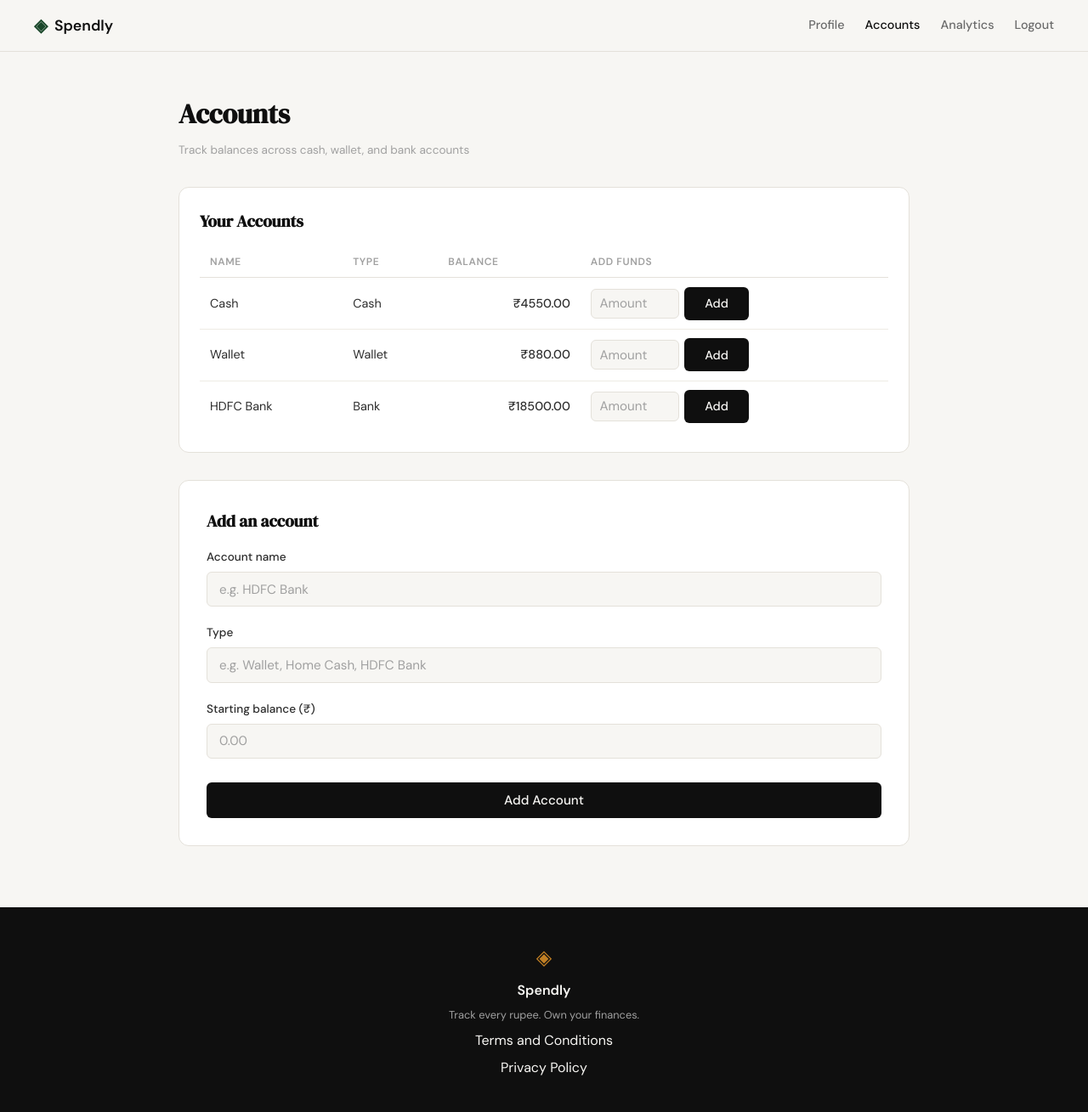
After one commit to tejash5489-lang/spendly, a Flask app: page /accounts in a window 1280 px wide. The commit adds this page. Shown: the whole page at 85% size. Run offline with Flask 3, Linux system fonts and the light colour scheme; the visitor is signed in with stand-in values (Sample User, id 1); data comes from the database, SQL or seed files in the repository.

Commit message:
feat: add accounts and balance tracking
Adds an accounts table (Cash/Wallet/Bank-style, free-text type) with
per-account running balances. Expenses can optionally link to an
account; adding/editing/deleting a linked expense keeps that
account's balance reconciled. New /accounts page to create accounts
and top up balances.

Co-Authored-By: Claude Sonnet 5 <noreply@anthropic.com>

```diff
--- a/app.py
+++ b/app.py
@@ -5,7 +5,7 @@ from datetime import date, datetime
 from flask import Flask, redirect, render_template, request, session, url_for
 from werkzeug.security import generate_password_hash
 
-from database.db import CATEGORIES, get_db, init_db, seed_db
+from database.db import ACCOUNT_TYPES, CATEGORIES, get_db, init_db, seed_db
 
 app = Flask(__name__)
 app.secret_key = "dev-secret-key-change-in-production"
@@ -190,6 +190,36 @@ def _validate_expense_form(form_values):
     return amount, None
 
 
+def _get_accounts(conn, user_id):
+    return conn.execute(
+        "SELECT id, name, type, balance FROM accounts WHERE user_id = ? ORDER BY id",
+        (user_id,),
+    ).fetchall()
+
+
+# Resolves a submitted account_id form value. Returns (account_id, error)
+# where account_id is None if the field was left blank, or an int belonging
+# to user_id on success. Any invalid/unowned value yields the same generic
+# error, so a nonexistent id can't be distinguished from someone else's.
+def _resolve_account_id(conn, user_id, raw):
+    raw = (raw or "").strip()
+    if not raw:
+        return None, None
+
+    try:
+        account_id = int(raw)
+    except ValueError:
+        return None, "Please select a valid account."
+
+    owned = conn.execute(
+        "SELECT id FROM accounts WHERE id = ? AND user_id = ?", (account_id, user_id)
+    ).fetchone()
+    if owned is None:
+        return None, "Please select a valid account."
+
+    return account_id, None
+
+
 # Builds a `user_id = ? [AND date >= ?] [AND date <= ?]` clause with matching
 # bound params — start/end only ever reach SQL through these `?` placeholders.
 def _where_clause(user_id, start, end):
@@ -283,37 +313,58 @@ def add_expense():
         return redirect(url_for("login"))
 
     today = date.today().isoformat()
-    form_values = {"amount": "", "category": "", "date": today, "description": ""}
+    form_values = {
+        "amount": "",
+        "category": "",
+        "account_id": "",
+        "date": today,
+        "description": "",
+    }
     error = None
+
+    conn = get_db()
 
     if request.method == "POST":
         form_values["amount"] = request.form.get("amount", "")
         form_values["category"] = request.form.get("category", "")
+        form_values["account_id"] = request.form.get("account_id", "")
         form_values["date"] = request.form.get("date", "")
         form_values["description"] = request.form.get("description", "").strip()
 
         amount, error = _validate_expense_form(form_values)
 
+        account_id = None
         if error is None:
-            conn = get_db()
+            account_id, error = _resolve_account_id(conn, session["user_id"], form_values["account_id"])
+
+        if error is None:
             conn.execute(
-                "INSERT INTO expenses (user_id, amount, category, date, description) "
-                "VALUES (?, ?, ?, ?, ?)",
+                "INSERT INTO expenses (user_id, amount, category, date, description, account_id) "
+                "VALUES (?, ?, ?, ?, ?, ?)",
                 (
                     session["user_id"],
                     amount,
                     form_values["category"],
                     form_values["date"],
                     form_values["description"] or None,
+                    account_id,
                 ),
             )
+            if account_id is not None:
+                conn.execute(
+                    "UPDATE accounts SET balance = balance - ? WHERE id = ? AND user_id = ?",
+                    (amount, account_id, session["user_id"]),
+                )
             conn.commit()
             conn.close()
             return redirect(url_for("profile"))
 
+    accounts = _get_accounts(conn, session["user_id"])
+    conn.close()
     return render_template(
         "add_expense.html",
         categories=CATEGORIES,
+        accounts=accounts,
         error=error,
         **form_values,
     )
@@ -326,7 +377,8 @@ def edit_expense(id):
 
     conn = get_db()
     expense = conn.execute(
-        "SELECT id, amount, category, date, description FROM expenses WHERE id = ? AND user_id = ?",
+        "SELECT id, amount, category, date, description, account_id "
+        "FROM expenses WHERE id = ? AND user_id = ?",
         (id, session["user_id"]),
     ).fetchone()
 
@@ -337,6 +389,7 @@ def edit_expense(id):
     form_values = {
         "amount": expense["amount"],
         "category": expense["category"],
+        "account_id": str(expense["account_id"]) if expense["account_id"] is not None else "",
         "date": expense["date"],
         "description": expense["description"] or "",
     }
@@ -345,33 +398,54 @@ def edit_expense(id):
     if request.method == "POST":
         form_values["amount"] = request.form.get("amount", "")
         form_values["category"] = request.form.get("category", "")
+        form_values["account_id"] = request.form.get("account_id", "")
         form_values["date"] = request.form.get("date", "")
         form_values["description"] = request.form.get("description", "").strip()
 
         amount, error = _validate_expense_form(form_values)
 
+        account_id = None
         if error is None:
+            account_id, error = _resolve_account_id(conn, session["user_id"], form_values["account_id"])
+
+        if error is None:
+            old_account_id = expense["account_id"]
+            old_amount = expense["amount"]
+
             conn.execute(
-                "UPDATE expenses SET amount = ?, category = ?, date = ?, description = ? "
+                "UPDATE expenses SET amount = ?, category = ?, date = ?, description = ?, account_id = ? "
                 "WHERE id = ? AND user_id = ?",
                 (
                     amount,
                     form_values["category"],
                     form_values["date"],
                     form_values["description"] or None,
+                    account_id,
                     id,
                     session["user_id"],
                 ),
             )
+            if old_account_id is not None:
+                conn.execute(
+                    "UPDATE accounts SET balance = balance + ? WHERE id = ? AND user_id = ?",
+                    (old_amount, old_account_id, session["user_id"]),
+                )
+            if account_id is not None:
+                conn.execute(
+                    "UPDATE accounts SET balance = balance - ? WHERE id = ? AND user_id = ?",
+                    (amount, account_id, session["user_id"]),
+                )
             conn.commit()
             conn.close()
             return redirect(url_for("profile"))
 
+    accounts = _get_accounts(conn, session["user_id"])
     conn.close()
     return render_template(
         "edit_expense.html",
         id=id,
         categories=CATEGORIES,
+        accounts=accounts,
         error=error,
         **form_values,
     )
@@ -384,7 +458,7 @@ def delete_expense(id):
 
     conn = get_db()
     expense = conn.execute(
-        "SELECT id FROM expenses WHERE id = ? AND user_id = ?",
+        "SELECT id, amount, account_id FROM expenses WHERE id = ? AND user_id = ?",
         (id, session["user_id"]),
     ).fetchone()
 
@@ -396,10 +470,103 @@ def delete_expense(id):
         "DELETE FROM expenses WHERE id = ? AND user_id = ?",
         (id, session["user_id"]),
     )
+    if expense["account_id"] is not None:
+        conn.execute(
+            "UPDATE accounts SET balance = balance + ? WHERE id = ? AND user_id = ?",
+            (expense["amount"], expense["account_id"], session["user_id"]),
+        )
     conn.commit()
     conn.close()
     return redirect(url_for("profile"))
 
 
+@app.route("/accounts", methods=["GET", "POST"])
+def accounts():
+    if "user_id" not in session:
+        return redirect(url_for("login"))
+
+    error = None
+    conn = get_db()
+
+    if request.method == "POST":
+        name = request.form.get("name", "").strip()
+        type_ = request.form.get("type", "").strip()
+        raw_balance = request.form.get("balance", "")
+
+        balance = None
+        try:
+            balance = float(raw_balance)
+        except ValueError:
+            pass
+
+        if not name:
+            error = "Please enter an account name."
+        elif not type_:
+            error = "Please enter an account type."
+        elif balance is None or not math.isfinite(balance):
+            error = "Enter a valid starting balance."
+
+        if error is None:
+            conn.execute(
+                "INSERT INTO accounts (user_id, name, type, balance) VALUES (?, ?, ?, ?)",
+                (session["user_id"], name, type_, balance),
+            )
+            conn.commit()
+            conn.close()
+            return redirect(url_for("accounts"))
+
+    accounts_list = _get_accounts(conn, session["user_id"])
+    conn.close()
+    return render_template(
+        "accounts.html",
+        accounts=accounts_list,
+        account_types=ACCOUNT_TYPES,
+        error=error,
+    )
+
+
+@app.route("/accounts/<int:id>/add-funds", methods=["POST"])
+def add_funds(id):
+    if "user_id" not in session:
+        return redirect(url_for("login"))
+
+    conn = get_db()
+    account = conn.execute(
+        "SELECT id FROM accounts WHERE id = ? AND user_id = ?", (id, session["user_id"])
+    ).fetchone()
+
+    if account is None:
+        conn.close()
+        return "Not found", 404
+
+    error = None
+    amount = None
+    try:
+        amount = float(request.form.get("amount", ""))
+    except ValueError:
+        pass
+
+    if amount is None or not math.isfinite(amount) or amount <= 0:
+        error = "Enter a valid amount greater than 0."
+
+    if error is None:
+        conn.execute(
+            "UPDATE accounts SET balance = balance + ? WHERE id = ? AND user_id = ?",
+            (amount, id, session["user_id"]),
+        )
+        conn.commit()
+        conn.close()
+        return redirect(url_for("accounts"))
+
+    accounts_list = _get_accounts(conn, session["user_id"])
+    conn.close()
+    return render_template(
+        "accounts.html",
+        accounts=accounts_list,
+        account_types=ACCOUNT_TYPES,
+        error=error,
+    )
+
+
 if __name__ == "__main__":
     app.run(debug=True, port=5001)
--- a/static/css/style.css
+++ b/static/css/style.css
@@ -761,6 +761,17 @@ a { color: inherit; text-decoration: none; }
     margin: 0;
 }
 
+.table-inline-form {
+    display: flex;
+    align-items: center;
+    gap: 0.4rem;
+}
+
+.table-inline-form .form-input {
+    width: 6.5rem;
+    padding: 0.4rem 0.6rem;
+}
+
 .table-action-form .table-action-link {
     background: none;
     border: none;
--- /dev/null
+++ b/templates/accounts.html
@@ -0,0 +1,86 @@
+{% extends "base.html" %}
+
+{% block title %}Accounts — Spendly{% endblock %}
+
+{% block content %}
+
+<section class="profile-section">
+    <div class="profile-inner">
+
+        <div class="profile-header">
+            <div>
+                <h1 class="profile-name">Accounts</h1>
+                <p class="profile-meta">Track balances across cash, wallet, and bank accounts</p>
+            </div>
+        </div>
+
+        {% if error %}
+        <div class="auth-error">{{ error }}</div>
+        {% endif %}
+
+        <div class="profile-table-wrap">
+            <h2 class="profile-subheading">Your Accounts</h2>
+            {% if accounts %}
+            <table class="profile-table">
+                <thead>
+                    <tr>
+                        <th>Name</th>
+                        <th>Type</th>
+                        <th>Balance</th>
+                        <th>Add Funds</th>
+                    </tr>
+                </thead>
+                <tbody>
+                    {% for account in accounts %}
+                    <tr>
+                        <td>{{ account['name'] }}</td>
+                        <td>{{ account['type'] }}</td>
+                        <td class="profile-table-amount">&#8377;{{ "%.2f"|format(account['balance']) }}</td>
+                        <td>
+                            <form method="POST" action="{{ url_for('add_funds', id=account['id']) }}" class="table-inline-form">
+                                <input type="number" name="amount" class="form-input" step="0.01" min="0.01"
+                                       placeholder="Amount" required>
+                                <button type="submit" class="btn-primary">Add</button>
+                            </form>
+                        </td>
+                    </tr>
+                    {% endfor %}
+                </tbody>
+            </table>
+            {% else %}
+            <p class="profile-empty">No accounts yet.</p>
+            {% endif %}
+        </div>
+
+        <div class="auth-card">
+            <h2 class="profile-subheading">Add an account</h2>
+            <form method="POST" action="{{ url_for('accounts') }}">
+                <div class="form-group">
+                    <label for="name">Account name</label>
+                    <input type="text" id="name" name="name"
+                           class="form-input" placeholder="e.g. HDFC Bank" required>
+                </div>
+                <div class="form-group">
+                    <label for="type">Type</label>
+                    <input type="text" id="type" name="type"
+                           class="form-input" list="account-type-suggestions"
+                           placeholder="e.g. Wallet, Home Cash, HDFC Bank" required>
+                    <datalist id="account-type-suggestions">
+                        {% for t in account_types %}
+                        <option value="{{ t }}">
+                        {% endfor %}
+                    </datalist>
+                </div>
+                <div class="form-group">
+                    <label for="balance">Starting balance (&#8377;)</label>
+                    <input type="number" id="balance" name="balance"
+                           class="form-input" step="0.01" placeholder="0.00" required>
+                </div>
+                <button type="submit" class="btn-submit">Add Account</button>
+            </form>
+        </div>
+
+    </div>
+</section>
+
+{% endblock %}
--- a/templates/base.html
+++ b/templates/base.html
@@ -21,6 +21,7 @@
             <div class="nav-links">
                 {% if session.get('user_id') %}
                 <a href="{{ url_for('profile') }}">Profile</a>
+                <a href="{{ url_for('accounts') }}" class="{{ 'nav-link-active' if request.endpoint == 'accounts' else '' }}">Accounts</a>
                 <a href="{{ url_for('analytics') }}" class="{{ 'nav-link-active' if request.endpoint == 'analytics' else '' }}">Analytics</a>
                 <a href="{{ url_for('logout') }}">Logout</a>
                 {% else %}
```
Also changed, not shown: database/db.py (+44 -9 lines), templates/add_expense.html (+9 -0 lines), templates/edit_expense.html (+9 -0 lines), .claude/specs/11-accounts-and-balances.md (added).
